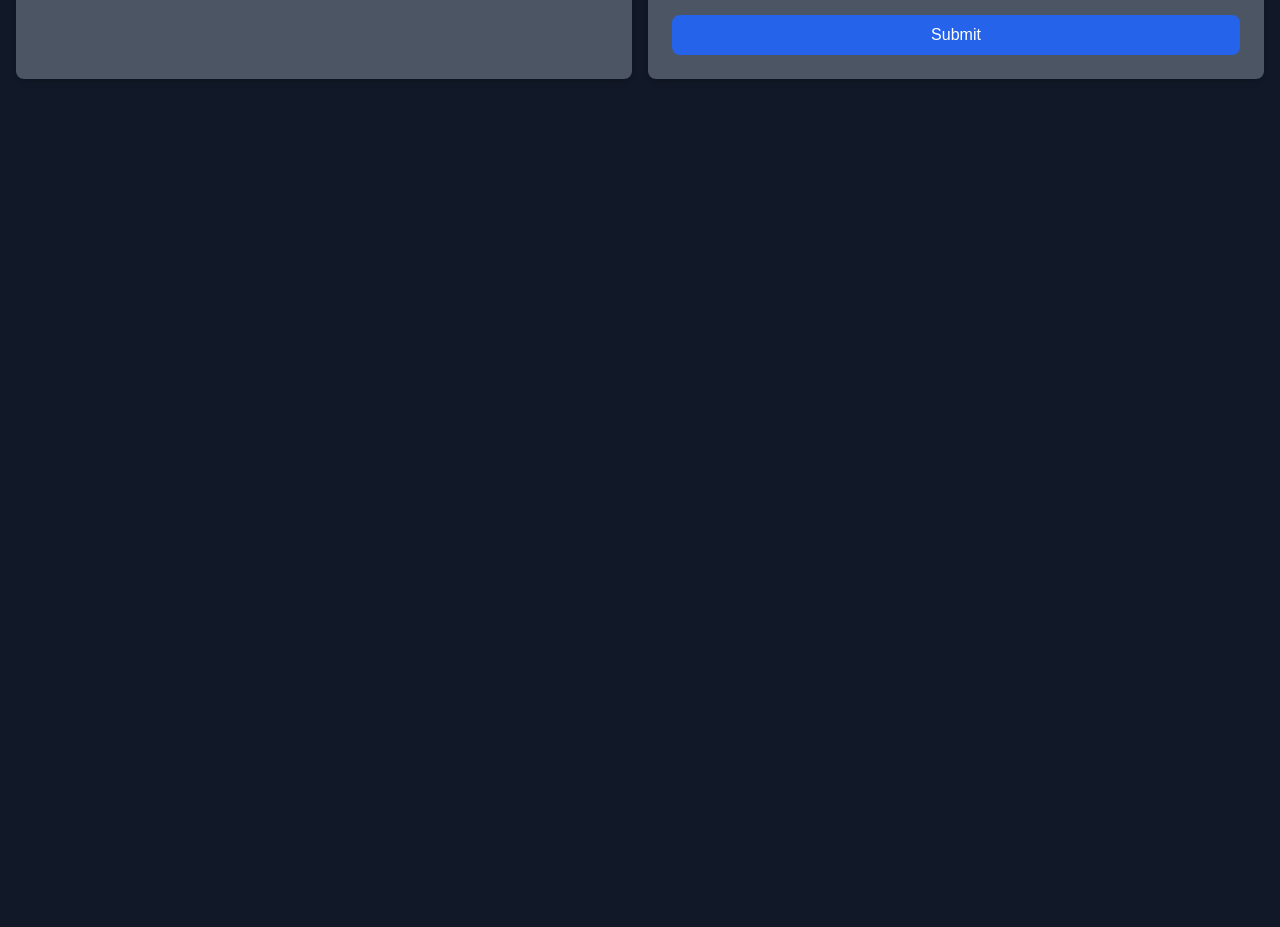
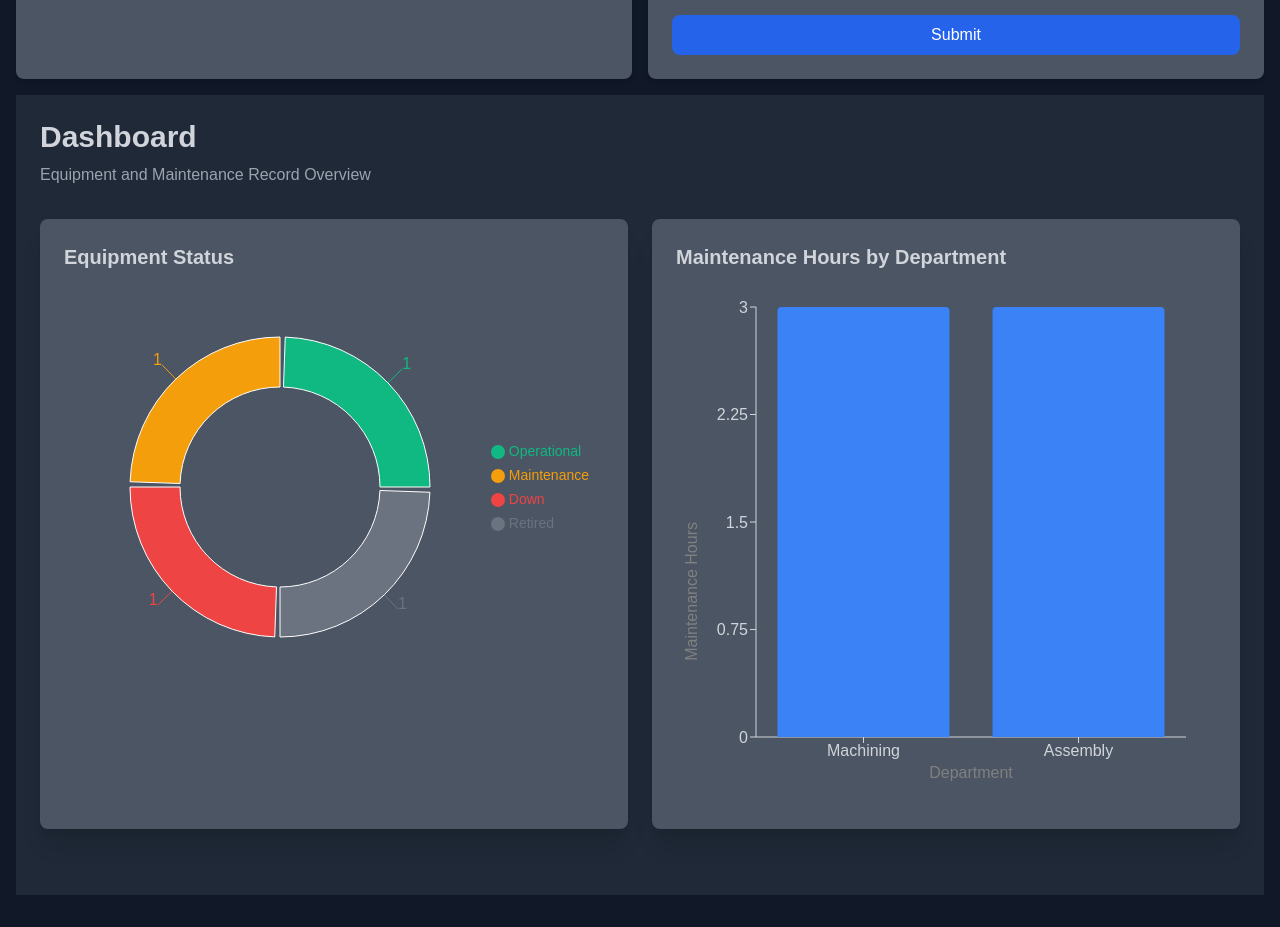
Before and after one commit to s3lven/maintenance-tracker, a Next.js app: page / in a window 1280 px wide. Shown: the part 1661-2588 px from the top of the page. Before the commit the page ends 1772 px from the top, so only its background shows below. Built offline with nearby package versions, Linux system fonts and the light colour scheme.

Commit message:
feat: added bar charts and pie charts in dashboard feature

```diff
--- a/app/page.tsx
+++ b/app/page.tsx
@@ -4,6 +4,7 @@ import EquipmentForm from "../components/equipment/equipment-form";
 import EquipmentTable from "../components/equipment/equipment-table";
 import MaintenanceRecordForm from "../components/maintenance-record/maintenance-record-form";
 import MaintenanceRecordTable from "../components/maintenance-record/maintenance-record-table";
+import { Dashboard } from "@/components/dashboard";
 
 export default async function Home() {
   const initialEquipment = await getEquipment();
@@ -17,6 +18,10 @@ export default async function Home() {
         <EquipmentForm />
         <MaintenanceRecordForm equipments={initialEquipment} />
       </div>
+      <Dashboard
+        equipment={initialEquipment}
+        maintenanceRecords={initialRecords}
+      />
     </div>
   );
 }
--- /dev/null
+++ b/components/dashboard.tsx
@@ -0,0 +1,49 @@
+// EquipmentDashboard.tsx
+"use client";
+import { Equipment, MaintenanceRecord } from "@/types";
+import EquipmentStatusChart from "./equipment/equipment-chart";
+import { MaintenanceBarChart } from "./dashboard/maintenance-record-chart";
+
+export const Dashboard = ({
+  equipment,
+  maintenanceRecords
+}: {
+  equipment: Equipment[];
+  maintenanceRecords: MaintenanceRecord[]
+}) => {
+  return (
+    <div className="min-h-screen w-full bg-gray-800 text-gray-300 p-6 flex flex-col">
+      {/* Dashboard Header */}
+      <header className="mb-8">
+        <h1 className="text-3xl font-bold">Dashboard</h1>
+        <p className="text-gray-400 mt-2">
+         Equipment and Maintenance Record Overview
+        </p>
+      </header>
+
+      {/* Chart Grid */}
+      <div className="grid grid-cols-1 md:grid-cols-2 gap-6 flex-1">
+        {/* Pie Chart Card */}
+        <div className="bg-gray-600 rounded-lg p-6 shadow-xl">
+          <h2 className="text-xl font-semibold mb-4">Equipment Status</h2>
+          <div className="h-[300px]">
+            <EquipmentStatusChart equipment={equipment} />
+          </div>
+        </div>
+
+        {/* Bar Chart Card */}
+        <div className="bg-gray-600 rounded-lg p-6 shadow-xl">
+          <h2 className="text-xl font-semibold mb-4">Maintenance Hours by Department</h2>
+          <MaintenanceBarChart
+            equipment={equipment}
+            maintenanceRecords={maintenanceRecords}
+          />
+        </div>
+
+        <div>
+
+        </div>
+      </div>
+    </div>
+  );
+};
--- /dev/null
+++ b/components/dashboard/maintenance-record-chart.tsx
@@ -0,0 +1,93 @@
+"use client";
+import { Equipment, MaintenanceRecord } from "@/types";
+import {
+  BarChart,
+  Bar,
+  XAxis,
+  YAxis,
+  Tooltip,
+  ResponsiveContainer,
+  Label,
+} from "recharts";
+
+interface MaintenanceBarChartProps {
+  equipment: Equipment[];
+  maintenanceRecords: MaintenanceRecord[];
+}
+
+export function MaintenanceBarChart({
+  equipment,
+  maintenanceRecords,
+}: MaintenanceBarChartProps) {
+  // Create a map of equipment names to departments
+  const equipmentDepartmentMap = equipment.reduce((acc, curr) => {
+    acc[curr.name] = curr.department;
+    return acc;
+  }, {} as Record<string, string>);
+
+  // Calculate hours per department
+  const departmentHours = maintenanceRecords.reduce((acc, record) => {
+    const department = equipmentDepartmentMap[record.equipmentId];
+    // Skip invalid records
+    if (!department) return acc;
+
+    acc[department] = (acc[department] || 0) + record.hoursSpent;
+    return acc;
+  }, {} as Record<string, number>);
+
+  // Convert to array and sort by hours
+  const chartData = Object.entries(departmentHours)
+    .map(([department, hours]) => ({ department, hours }))
+    .sort((a, b) => b.hours - a.hours);
+
+  console.log("Chart Data:", chartData);
+
+  return (
+    <div className="h-[500px]">
+      <ResponsiveContainer width="100%" height="100%">
+        <BarChart
+          data={chartData}
+          margin={{ top: 20, right: 30, left: 20, bottom: 20 }}
+        >
+          <XAxis
+            dataKey="department"
+            stroke="#d1d5db" // gray-300
+            tick={{ fill: "#d1d5db" }}
+          >
+            <Label
+              value="Department"
+              offset={0}
+              position="bottom"
+              color="#d1d5db"
+            />
+          </XAxis>
+          <YAxis
+            stroke="#d1d5db"
+            tick={{ fill: "#d1d5db" }}
+            label={{
+              value: "Maintenance Hours",
+              angle: -90,
+              position: "left",
+              color: "#d1d5db"
+            }}
+          />
+          <Tooltip
+            contentStyle={{
+              backgroundColor: "#1f2937",
+              borderColor: "#4b5563",
+              borderRadius: "8px",
+            }}
+            itemStyle={{ color: "#d1d5db" }}
+          />
+
+          <Bar
+            dataKey="hours"
+            name="Maintenance Hours"
+            fill="#3b82f6"
+            radius={[4, 4, 0, 0]}
+          />
+        </BarChart>
+      </ResponsiveContainer>
+    </div>
+  );
+}
--- /dev/null
+++ b/components/equipment/equipment-chart.tsx
@@ -0,0 +1,71 @@
+"use client";
+
+import { Equipment } from "@/types";
+import React from "react";
+import {
+  Cell,
+  Legend,
+  Pie,
+  PieChart,
+  ResponsiveContainer,
+  Tooltip,
+} from "recharts";
+
+const statusOrder: Equipment["status"][] = [
+  "Operational",
+  "Maintenance",
+  "Down",
+  "Retired",
+];
+
+const COLORS = ["#10b981", "#f59e0b", "#ef4444", "#6b7280"];
+
+const EquipmentStatusChart = ({ equipment }: { equipment: Equipment[] }) => {
+  // Calculate status counts
+  const statusCounts = equipment.reduce((acc, curr) => {
+    acc[curr.status] = (acc[curr.status] || 0) + 1;
+    return acc;
+  }, {} as Record<Equipment["status"], number>);
+
+  // Convert to array format for Recharts and maintain order
+  const chartData = statusOrder.map((status) => ({
+    name: status,
+    value: statusCounts[status] || 0,
+  }));
+
+  return (
+    <div className="h-[400px] w-full">
+      <ResponsiveContainer width="100%" height="100%">
+        <PieChart >
+          <Pie
+            data={chartData}
+            innerRadius={100}
+            outerRadius={150}
+            paddingAngle={2}
+            dataKey="value"
+            label
+          >
+            {chartData.map((entry, index) => (
+              <Cell
+                key={`cell-${index}`}
+                fill={COLORS[index % COLORS.length]}
+              />
+            ))}
+          </Pie>
+          <Tooltip
+            contentStyle={{ background: "white" }}
+            itemStyle={{ color: "black" }}
+          />
+          <Legend
+            layout="vertical"
+            verticalAlign="middle"
+            align="right"
+            formatter={(value) => <span className="text-sm">{value}</span>}
+          />
+        </PieChart>
+      </ResponsiveContainer>
+    </div>
+  );
+};
+
+export default EquipmentStatusChart;
--- a/package.json
+++ b/package.json
@@ -16,6 +16,7 @@
     "next": "15.1.5",
     "react": "^19.0.0",
     "react-dom": "^19.0.0",
+    "recharts": "^2.15.0",
     "zod": "^3.24.1",
     "zustand": "^5.0.3"
   },
```
Also changed, not shown: 1 other file (tests, documents, lock files or other folders).
